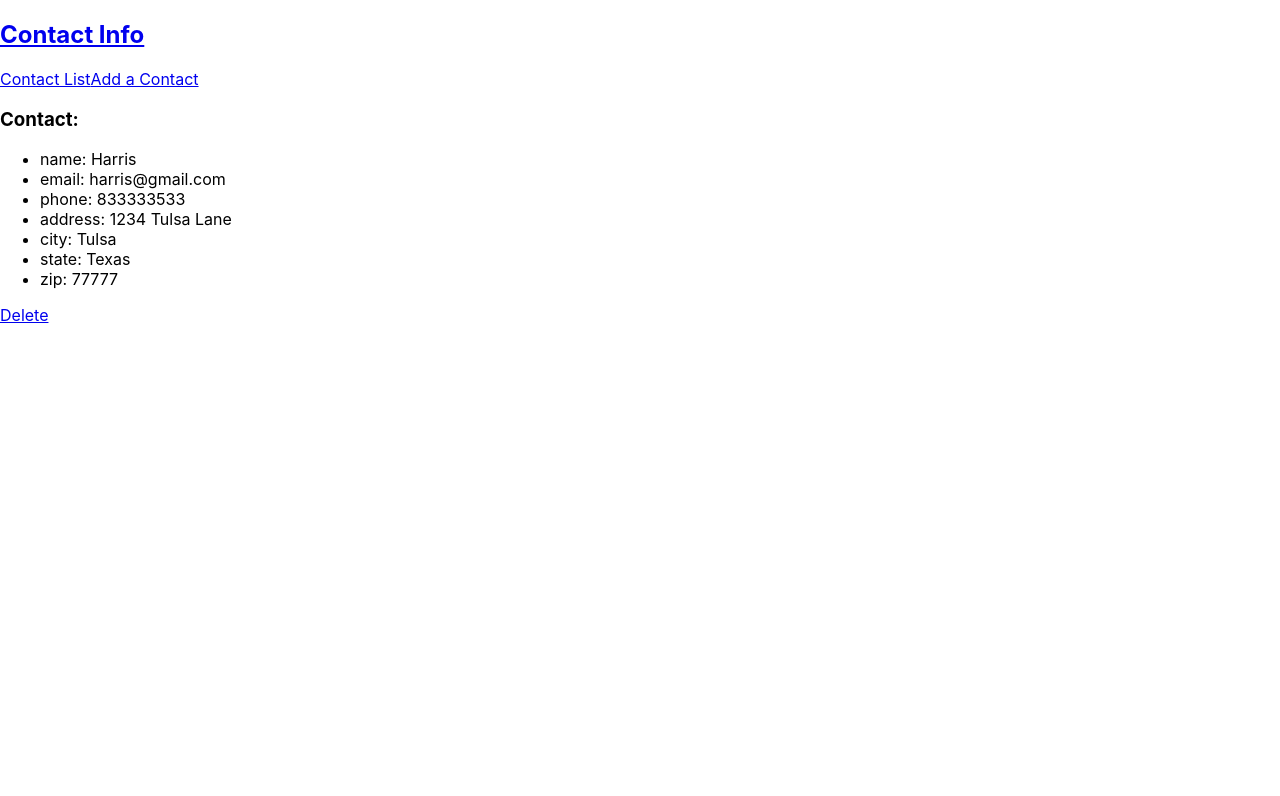
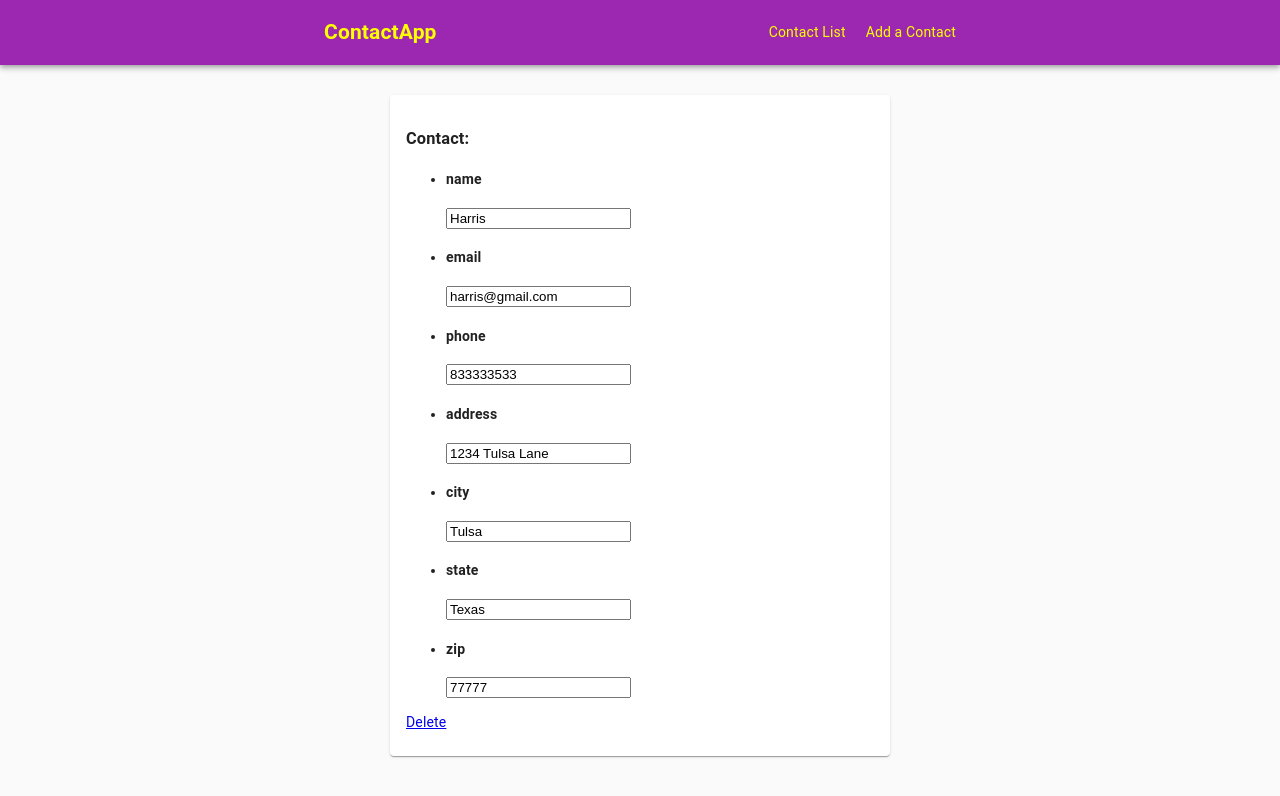
Before and after one commit to jhmccandless/contact-app, a React (Create React App) app in the folder contact-app/: page /contact_info/0 in a window 1280 px wide. Shown: the top 796 px of the page. Built offline with nearby package versions, Linux system fonts and the light colour scheme.

Commit message:
getting styling ok

```diff
--- a/contact-app/package.json
+++ b/contact-app/package.json
@@ -4,6 +4,7 @@
   "private": true,
   "dependencies": {
     "@material-ui/core": "^4.12.3",
+    "@material-ui/icons": "^4.11.2",
     "@testing-library/jest-dom": "^5.14.1",
     "@testing-library/react": "^11.2.7",
     "@testing-library/user-event": "^12.8.3",
--- a/contact-app/src/App.jsx
+++ b/contact-app/src/App.jsx
@@ -1,5 +1,13 @@
 import { Provider } from "react-redux";
 import { BrowserRouter, Route, Link, Switch, Redirect } from "react-router-dom";
+
+import CssBaseline from "@material-ui/core/CssBaseline";
+import { ThemeProvider } from "@material-ui/styles";
+import { createTheme } from "@material-ui/core/styles";
+import { purple } from "@material-ui/core/colors";
+import { green } from "@material-ui/core/colors";
+import { AppBar, Box } from "@material-ui/core";
+import { Toolbar } from "@material-ui/core/";
 
 import ContactInfo from "./components/ContactInfo";
 import AddContact from "./components/Add-Contact";
@@ -7,29 +15,77 @@ import Contacts from "./components/Contacts";
 import DeleteConfirm from "./components/DeleteConfirm";
 import store from "./store";
 
+const theme = createTheme({
+  palette: {
+    primary: {
+      main: purple[500],
+    },
+    secondary: {
+      main: green[500],
+    },
+  },
+});
+
 function App() {
   return (
     <Provider store={store}>
+      <ThemeProvider theme={theme}>
+        <CssBaseline>
           <BrowserRouter>
             <div className="App">
-          <header>
+              <AppBar position="relative">
+                <Toolbar>
+                  <Box
+                    display="flex"
+                    alignItems="center"
+                    width={"100%"}
+                    margin="0 300px"
+                  >
+                    <Box flexGrow={1} width="200px">
                       <h2>
-              <Link to="/dashboard">Contact Info</Link>
+                        <Link
+                          style={{ textDecoration: "none", color: "yellow" }}
+                          to="/dashboard"
+                        >
+                          ContactApp
+                        </Link>
                       </h2>
-            <Link to="/dashboard">Contact List</Link>
-            <Link to="/add_contact">Add a Contact</Link>
-          </header>
+                    </Box>
+                    <Box margin="0 20px">
+                      <Link
+                        style={{ textDecoration: "none", color: "yellow" }}
+                        to="/dashboard"
+                      >
+                        Contact List
+                      </Link>
+                    </Box>
+                    <Box>
+                      <Link
+                        style={{ textDecoration: "none", color: "yellow" }}
+                        to="/add_contact"
+                      >
+                        Add a Contact
+                      </Link>
+                    </Box>
+                  </Box>
+                </Toolbar>
+              </AppBar>
               <Switch>
                 <Route exact path="/dashboard" component={Contacts} />
                 <Route path="/add_contact" component={AddContact} />
                 <Route path="/contact_info/:index" component={ContactInfo} />
-            <Route path="/delete_confirm/:index" component={DeleteConfirm} />
+                <Route
+                  path="/delete_confirm/:index"
+                  component={DeleteConfirm}
+                />
                 <Route path="*">
                   <Redirect to="/dashboard" />
                 </Route>
               </Switch>
             </div>
           </BrowserRouter>
+        </CssBaseline>
+      </ThemeProvider>
     </Provider>
   );
 }
--- a/contact-app/src/actions.js
+++ b/contact-app/src/actions.js
@@ -5,10 +5,12 @@ export function addContact(data) {
   };
 }
 
-export function seeContactInfo(data) {
+export function updateContactInstance(index, key, value) {
   return {
-    type: "SEE_CONTACT",
-    data,
+    type: "UPDATE_CONTACT",
+    index,
+    key,
+    value,
   };
 }
 
--- a/contact-app/src/components/Add-Contact.jsx
+++ b/contact-app/src/components/Add-Contact.jsx
@@ -1,6 +1,10 @@
 import React from "react";
 import { connect } from "react-redux";
 import { addContact } from "../actions";
+import { Card } from "@material-ui/core/";
+import { CardActions } from "@material-ui/core";
+import { CardContent } from "@material-ui/core";
+import { Button } from "@material-ui/core";
 
 class AddContact extends React.Component {
   constructor(props) {
@@ -43,173 +47,65 @@ class AddContact extends React.Component {
     });
   }
 
-  //   updateContact(event) {
-  //     console.log(event);
-  //     console.log(event.target);
-  //     // console.log(event.target.value);
-  //     this.setState({ name: event.target.value, email: event.target.value });
-  //   }
-
-  //   render() {
-  //     return (
-  //       <div>
-  //         <form onSubmit={(e) => this.handleSubmit(e)}>
-  //           <label>Name</label>
-  //           <input
-  //             className="name"
-  //             value={this.state.name}
-  //             onChange={(e) => this.updateContact(e)}
-  //           ></input>
-  //           <br />
-  //           <label>Email</label>
-  //           <input
-  //             className="email"
-  //             value={this.state.email}
-  //             onChange={(e) => this.updateContact(e)}
-  //           ></input>
-  //           <br />
-  //           <label>Phone Number</label>
-  //           <input
-  //             className="phone"
-  //             value={this.state.phone}
-  //             onChange={(e) => this.updateContact(e)}
-  //           ></input>
-  //           <br />
-  //           <label>Address</label>
-  //           <input
-  //             className="address"
-  //             value={this.state.address}
-  //             onChange={(e) => this.updateContact(e)}
-  //           ></input>
-  //           <br />
-  //           <label>City</label>
-  //           <input
-  //             className="city"
-  //             value={this.state.city}
-  //             onChange={(e) => this.updateContact(e)}
-  //           ></input>
-  //           <br />
-  //           <label>State</label>
-  //           <input
-  //             className="state"
-  //             value={this.state.state}
-  //             onChange={(e) => this.updateContact(e)}
-  //           ></input>
-  //           <br />
-  //           <label>Zip Code</label>
-  //           <input
-  //             className="zip"
-  //             value={this.state.zip}
-  //             onChange={(e) => this.updateContact(e)}
-  //           ></input>
-  //           <br />
-  //           <button
-  //             type="submit"
-  //             value={this.state.contact}
-  //             onChange={(e) => this.updateContact(e)}
-  //           >
-  //             Add Contact
-  //           </button>
-  //         </form>
-  //       </div>
-  //     );
-  //   }
-  // }
-
-  updateContactName(event) {
+  updateContact(event, attr) {
     console.log(event);
     console.log(event.target);
     // console.log(event.target.value);
-    this.setState({ name: event.target.value });
-  }
-  updateContactEmail(event) {
-    console.log(event);
-    console.log(event.target);
-    // console.log(event.target.value);
-    this.setState({ email: event.target.value });
-  }
-  updateContactPhone(event) {
-    console.log(event);
-    console.log(event.target);
-    // console.log(event.target.value);
-    this.setState({ phone: event.target.value });
-  }
-  updateContactAddress(event) {
-    console.log(event);
-    console.log(event.target);
-    // console.log(event.target.value);
-    this.setState({ address: event.target.value });
-  }
-  updateContactCity(event) {
-    console.log(event);
-    console.log(event.target);
-    // console.log(event.target.value);
-    this.setState({ city: event.target.value });
-  }
-  updateContactState(event) {
-    console.log(event);
-    console.log(event.target);
-    // console.log(event.target.value);
-    this.setState({ state: event.target.value });
-  }
-  updateContactZip(event) {
-    console.log(event);
-    console.log(event.target);
-    // console.log(event.target.value);
-    this.setState({ zip: event.target.value });
+    this.setState({ [attr]: event.target.value });
   }
 
   render() {
     return (
-      <div>
+      <Card style={{ maxWidth: "500px", margin: "0 auto" }}>
+        <CardContent>
           <form onSubmit={(e) => this.handleSubmit(e)}>
             <label>Name</label>
             <input
               className="name"
               value={this.state.name}
-            onChange={(e) => this.updateContactName(e)}
+              onChange={(e) => this.updateContact(e, "name")}
             ></input>
             <br />
             <label>Email</label>
             <input
               className="email"
               value={this.state.email}
-            onChange={(e) => this.updateContactEmail(e)}
+              onChange={(e) => this.updateContact(e, "email")}
             ></input>
             <br />
             <label>Phone Number</label>
             <input
               className="phone"
               value={this.state.phone}
-            onChange={(e) => this.updateContactPhone(e)}
+              onChange={(e) => this.updateContact(e, "phone")}
             ></input>
             <br />
             <label>Address</label>
             <input
               className="address"
               value={this.state.address}
-            onChange={(e) => this.updateContactAddress(e)}
+              onChange={(e) => this.updateContact(e, "address")}
             ></input>
             <br />
             <label>City</label>
             <input
               className="city"
               value={this.state.city}
-            onChange={(e) => this.updateContactCity(e)}
+              onChange={(e) => this.updateContact(e, "city")}
             ></input>
             <br />
             <label>State</label>
             <input
               className="state"
               value={this.state.state}
-            onChange={(e) => this.updateContactState(e)}
+              onChange={(e) => this.updateContact(e, "state")}
             ></input>
             <br />
             <label>Zip Code</label>
             <input
               className="zip"
               value={this.state.zip}
-            onChange={(e) => this.updateContactZip(e)}
+              onChange={(e) => this.updateContact(e, "zip")}
             ></input>
             <br />
             <button
@@ -220,7 +116,8 @@ class AddContact extends React.Component {
               Add Contact
             </button>
           </form>
-      </div>
+        </CardContent>
+      </Card>
     );
   }
 }
--- a/contact-app/src/components/ContactInfo.jsx
+++ b/contact-app/src/components/ContactInfo.jsx
@@ -1,6 +1,11 @@
 import React from "react";
 import { connect } from "react-redux";
 import { Link } from "react-router-dom";
+import { updateContactInstance } from "../actions";
+import { Card } from "@material-ui/core";
+import { CardActions } from "@material-ui/core";
+import { CardContent } from "@material-ui/core";
+import { Button } from "@material-ui/core";
 
 class ContactInfo extends React.Component {
   constructor(props) {
@@ -8,38 +13,57 @@ class ContactInfo extends React.Component {
     this.state = {};
   }
 
+  updateContact(event, attr, index) {
+    this.props.updateContact(index, attr, event.target.value);
+  }
+
   render() {
     return (
-      <div>
+      <Card style={{ maxWidth: "500px", margin: "30px auto" }}>
+        <CardContent>
           <h3>Contact:</h3>
           <ul>
             {Object.keys(this.props.contInfo).map((el, index) => {
               return (
                 <li key={index}>
-                {el}: {this.props.contInfo[`${el}`]}
+                  <h4>{el}</h4>
+                  <input
+                    value={this.props.contInfo[`${el}`]}
+                    onChange={(e) => this.updateContact(e, el, index)}
+                  />
                 </li>
               );
             })}
           </ul>
           <Link
-          to={{ pathname: `/delete_confirm/${this.props.match.params.index}` }}
+            to={{
+              pathname: `/delete_confirm/${this.props.match.params.index}`,
+            }}
           >
             Delete
           </Link>
-      </div>
+        </CardContent>
+      </Card>
     );
   }
 }
 
 function mapStateToProps(state, ownProps) {
   let id = ownProps.match.params.index;
+  // if (state.new_state) {
+  //   state = state.new_state;
+  // }
   return {
     contInfo: state.contactList[id],
   };
 }
 
 function mapDispatchToProps(dispatch) {
-  return {};
+  return {
+    updateContact(index, attr, value) {
+      dispatch(updateContactInstance(index, attr, value));
+    },
+  };
 }
 
 const ConnectedSeeContact = connect(
--- a/contact-app/src/components/Contacts.jsx
+++ b/contact-app/src/components/Contacts.jsx
@@ -1,11 +1,14 @@
 import React from "react";
 import { connect } from "react-redux";
 import { Link } from "react-router-dom";
+import { Card } from "@material-ui/core/";
+import { CardContent } from "@material-ui/core";
 
 class Contacts extends React.Component {
   render() {
     return (
-      <div>
+      <Card style={{ maxWidth: "500px", margin: "30px auto" }}>
+        <CardContent>
           <h3>this is the contact list</h3>
           <ul>
             {this.props.contactList.map((contact, index) => {
@@ -23,7 +26,8 @@ class Contacts extends React.Component {
             })}
           </ul>
           <button>Add Contact</button>
-      </div>
+        </CardContent>
+      </Card>
     );
   }
 }
--- a/contact-app/src/reducers.js
+++ b/contact-app/src/reducers.js
@@ -40,11 +40,16 @@ function contacts_reducer(state = initialState, action) {
           },
         ],
       };
-    // case "ADD_CONTACT":
-    //   return {
-    //     ...state,
-    //     contactList: [...state.contactList, { name: action.data.contactList }],
-    //   };
+    case "UPDATE_CONTACT":
+      // ({ ...state }.contactList[action.index].name = action.value);
+      // console.log({ ...state }.contactList[action.index].name);
+      // console.log({ ...state }.contactList);
+      [...state.contactList][action.index][action.key] = action.value;
+      console.log([...state.contactList]);
+      return {
+        ...state,
+        contactList: [...state.contactList],
+      };
     case "DELETE_CONTACT":
       let arr = state.contactList;
       let newContactList = state.contactList.splice(Number(action.id), 1);
```
Also changed, not shown: 1 other file (tests, documents, lock files or other folders). Lines whose indentation alone changed are shown as unchanged.
